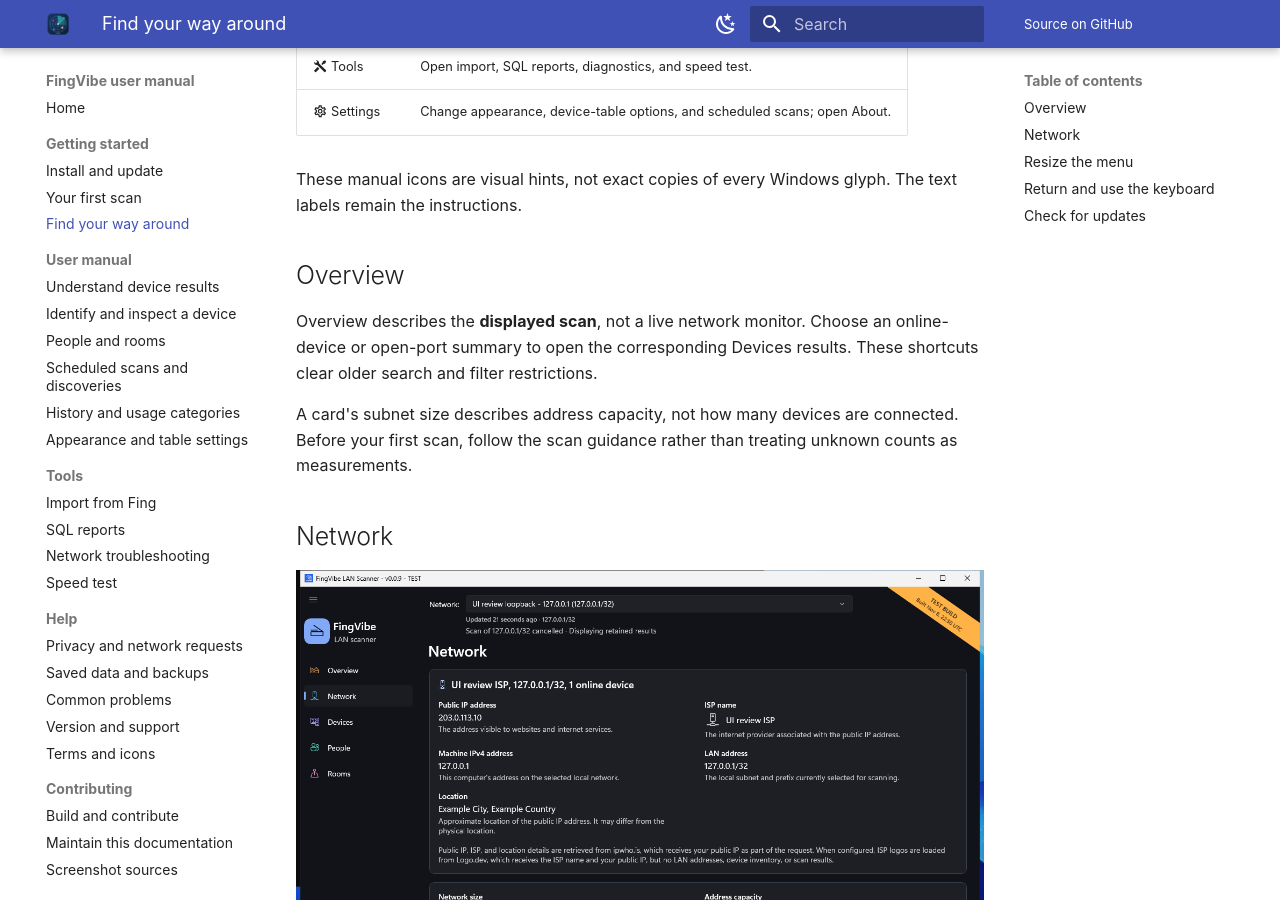
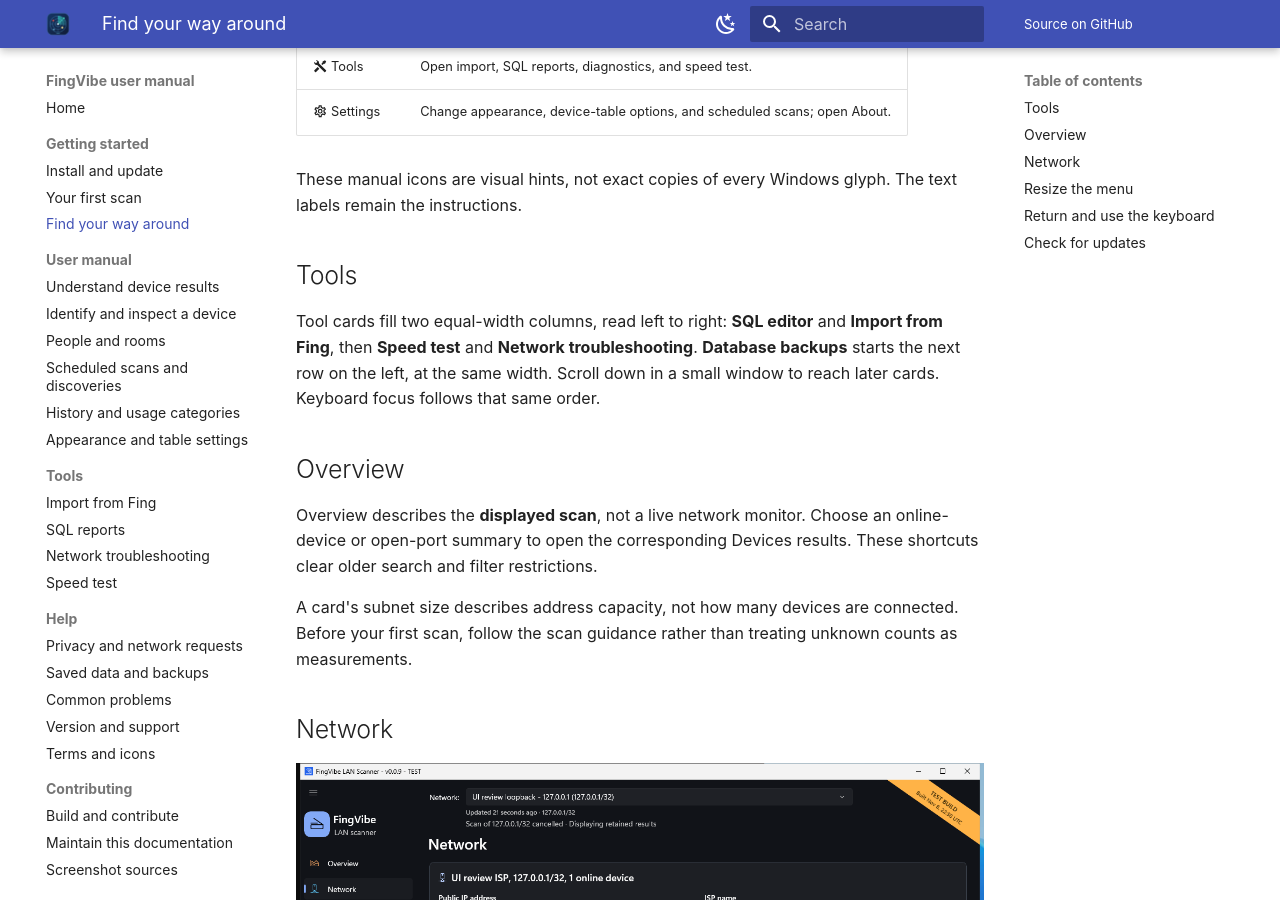
Before and after one commit to iricigor/fingvibe, an MkDocs documentation site: the page built from docs/manual/navigation.md, in a window 1280 px wide and 900 px high, scrolled down 476 px. Built offline with MkDocs 1.6.1 and Material for MkDocs 9.7.7, drawn with Linux system fonts in a browser that asks for light colours.

```diff
--- a/docs/manual/navigation.md
+++ b/docs/manual/navigation.md
@@ -15,6 +15,14 @@ across pages. Changing pages does not automatically start another scan.
 
 These manual icons are visual hints, not exact copies of every Windows glyph.
 The text labels remain the instructions.
+
+## Tools
+
+Tool cards fill two equal-width columns, read left to right:
+**SQL editor** and **Import from Fing**, then **Speed test** and
+**Network troubleshooting**. **Database backups** starts the next row on the
+left, at the same width. Scroll down in a small window to reach later cards.
+Keyboard focus follows that same order.
 
 ## Overview
 
```
Also changed, not shown: CONTRIBUTING.md (+14 -0 lines), 6 other files.
